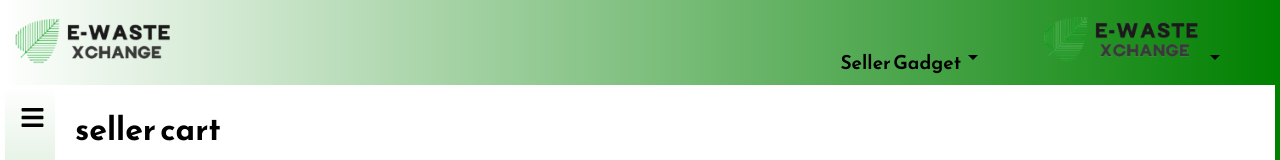
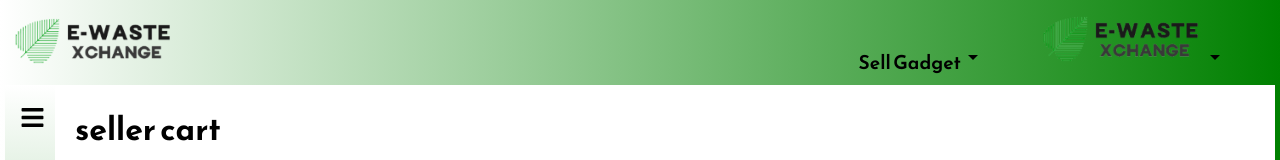
Before and after one commit to YashshriJadhav2002/EcoWasteXchange, a React (Create React App) app in the folder Frontend/ecowastexchange/: page /SellerCart in a window 1280 px wide. Shown: the top 160 px of the page. Built offline with nearby package versions, Linux system fonts and the light colour scheme.

Commit message:
adding seller dashboard

```diff
--- a/Frontend/ecowastexchange/src/App.js
+++ b/Frontend/ecowastexchange/src/App.js
@@ -12,7 +12,7 @@ import CompanyRegister from './Components/Register/Company_register';
 import Seller_Home from './Components/Dashboard/Seller-Dashboard/Seller_Home';
 import Seller_Cart from './Components/Dashboard/Seller-Dashboard/Seller_Cart';
 import Seller_History from './Components/Dashboard/Seller-Dashboard/Seller_History';
-
+import SmartPhones from './Components/Dashboard/Seller-Dashboard/SmartPhones';
 
 
 function App() {
@@ -35,7 +35,7 @@ function App() {
       <Route path="/SellerHome" element={<Seller_Home/>}/>
       <Route path="/SellerCart" element={<Seller_Cart/>}/>
       <Route path="/SellerHistory" element={<Seller_History/>}/>
-
+      <Route path='/Smart Phones' element={<SmartPhones/>}/>
 
     </Routes>
 
--- a/Frontend/ecowastexchange/src/Components/Dashboard/Seller-Dashboard/Seller_Navbar.js
+++ b/Frontend/ecowastexchange/src/Components/Dashboard/Seller-Dashboard/Seller_Navbar.js
@@ -26,7 +26,7 @@ const Seller_Navbar = () => {
        <img src='Logo.png' alt="" />
       </div>
       <div className="navbar-links-container3">
-        <a href="#" onClick={() => setSellerOptions(!SellerOpen)}>Seller Gadget<ArrowDropDownIcon /></a>
+        <a href="#" onClick={() => setSellerOptions(!SellerOpen)}>Sell Gadget<ArrowDropDownIcon /></a>
         {SellerOpen && (
           <div className="dropdown-menu-sellergadget">
             {SellerOptions.map((option, index) => (
--- /dev/null
+++ b/Frontend/ecowastexchange/src/Components/Dashboard/Seller-Dashboard/SmartPhones.js
@@ -0,0 +1,18 @@
+import react from 'react'
+
+const SmartPhones = () => {
+
+
+
+
+    return (
+
+        <div>Hiiiiiii</div>
+
+
+    )
+
+}
+
+
+export default SmartPhones;
```
